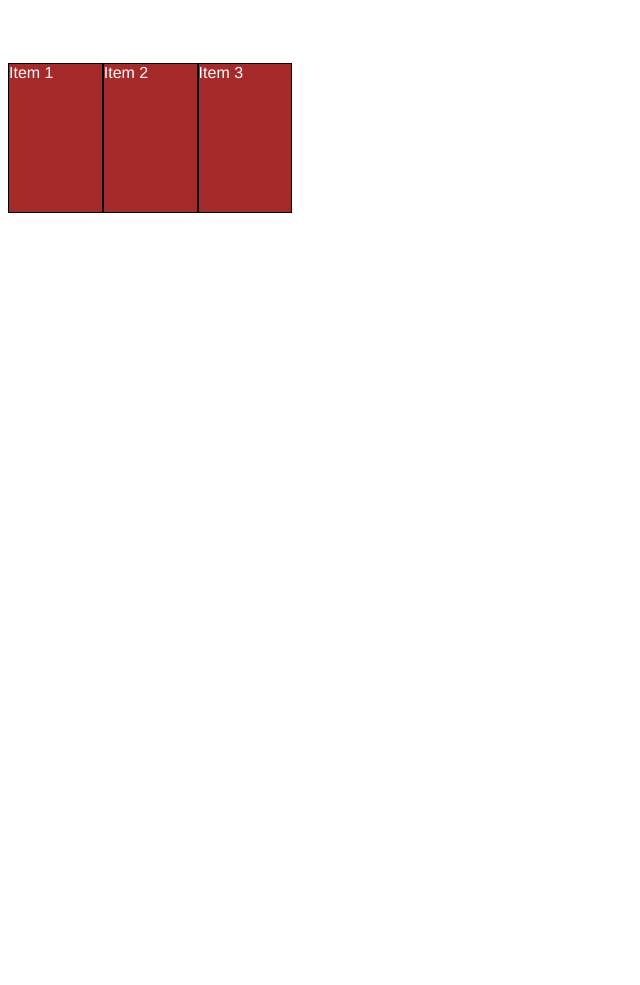
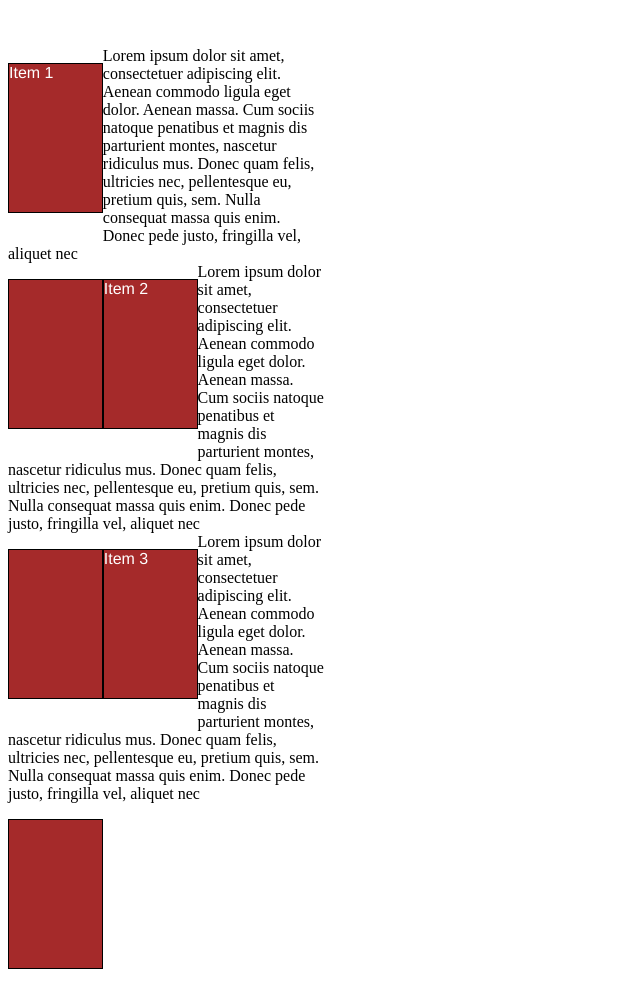
Before and after one commit to Zyber93/Coursera-Module2-Solution, a plain HTML site: page index.html in a window 1280 px wide. Shown: the part 61-1046 px from the top of the page, without its empty margins (0-640 px from the left). Before the commit the page ends 800 px from the top, so only its background shows below. Drawn offline with Linux system fonts and the light colour scheme.

Commit message:
Update index.html

```diff
--- a/index.html
+++ b/index.html
@@ -88,9 +88,9 @@ p {
 <h1>Responsive Layout</h1>
 
 <div class="row">
-  <div class="col-lg-3 col-md-6"><p>Item 1</p></div>
-  <div class="col-lg-3 col-md-6"><p>Item 2</p></div>
-  <div class="col-lg-3 col-md-6"><p>Item 3</p></div>
+  <div class="col-lg-3 col-md-6"><p>Item 1<section> Lorem ipsum dolor sit amet, consectetuer adipiscing elit. Aenean commodo ligula eget dolor. Aenean massa. Cum sociis natoque penatibus et magnis dis parturient montes, nascetur ridiculus mus. Donec quam felis, ultricies nec, pellentesque eu, pretium quis, sem. Nulla consequat massa quis enim. Donec pede justo, fringilla vel, aliquet nec</section></p></div>
+  <div class="col-lg-3 col-md-6"><p>Item 2<section> Lorem ipsum dolor sit amet, consectetuer adipiscing elit. Aenean commodo ligula eget dolor. Aenean massa. Cum sociis natoque penatibus et magnis dis parturient montes, nascetur ridiculus mus. Donec quam felis, ultricies nec, pellentesque eu, pretium quis, sem. Nulla consequat massa quis enim. Donec pede justo, fringilla vel, aliquet nec</section></p></div>
+  <div class="col-lg-3 col-md-6"><p>Item 3<section> Lorem ipsum dolor sit amet, consectetuer adipiscing elit. Aenean commodo ligula eget dolor. Aenean massa. Cum sociis natoque penatibus et magnis dis parturient montes, nascetur ridiculus mus. Donec quam felis, ultricies nec, pellentesque eu, pretium quis, sem. Nulla consequat massa quis enim. Donec pede justo, fringilla vel, aliquet nec</section></p></div>
 </div>
 
 </body>
```
